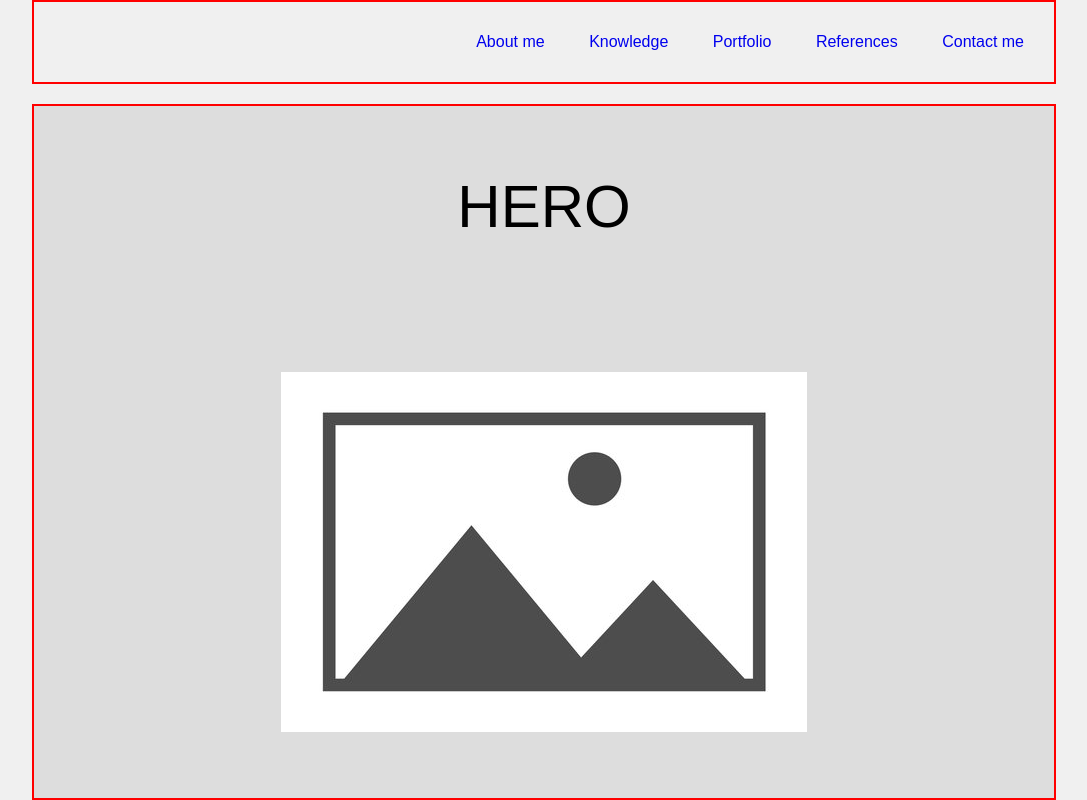
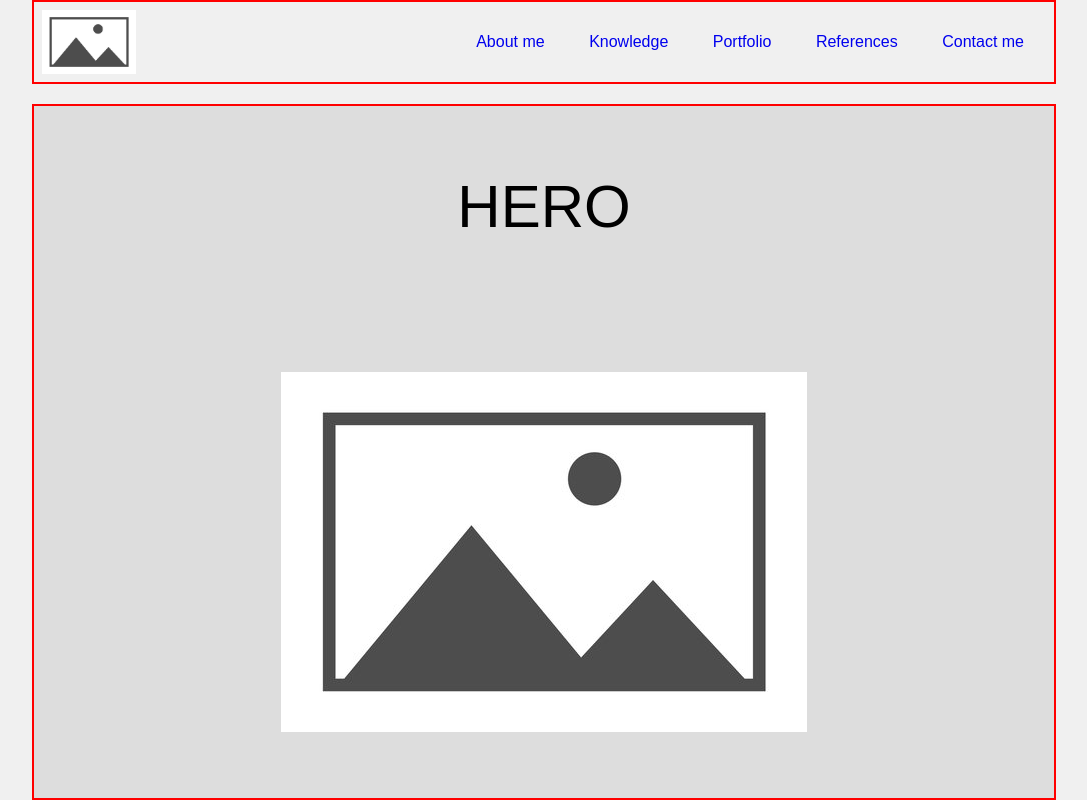
Before and after one commit to RichardChalk/---Template-Webbportf-lj, a plain HTML site: page index.html in a window 1280 px wide. Shown: the top 800 px of the page, without its empty margins (96-1183 px from the left). Drawn offline with Linux system fonts and the light colour scheme.

Commit message:
Added Logo to navbar

```diff
--- a/css/style.css
+++ b/css/style.css
@@ -40,9 +40,15 @@ footer,
 
 nav {
   height: 80px;
-  /* Sätt line-height samma som höjden för att centrera texten vertikalt */
-  line-height: 80px;
+  display: flex;
+  align-items: center; /* Center items vertically */
+  justify-content: space-between; /* Space between logo and nav items */
   text-align: right;
+}
+
+nav .logo {
+  max-height: 80%;
+  margin-left: 0.5rem;
 }
 nav ul {
   list-style: none;
--- a/index.html
+++ b/index.html
@@ -13,6 +13,7 @@
       <div class="hero100vh">
         <!-- Navbar START ======================================================= -->
         <nav>
+          <img class="logo" src="images/image.jpg" alt="A hero image" />
           <ul>
             <li><a href="#about-me">About me</a></li>
             <li><a href="#knowledge">Knowledge</a></li>
```
